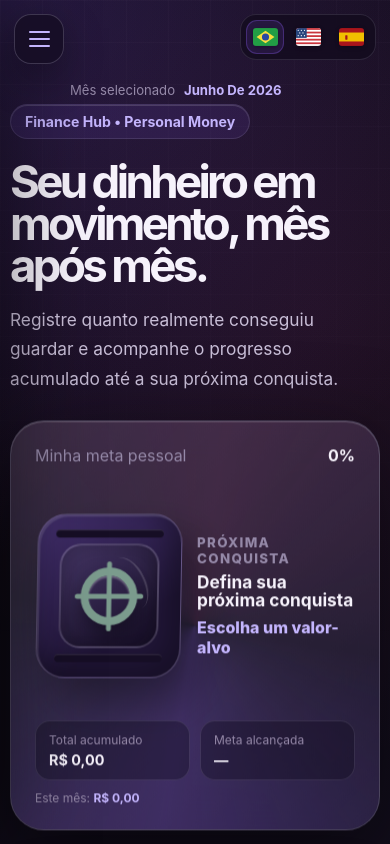
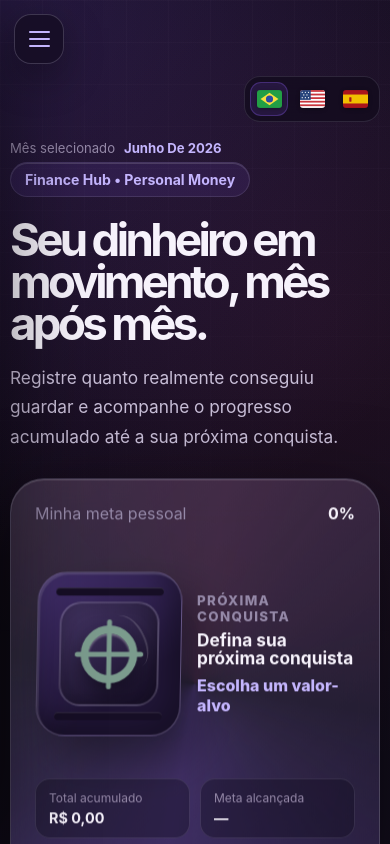
Before and after one commit to VinnySoares12/Finance-Hub, a React (Vite) app: page / in a window 390 px wide. Shown: the top 844 px of the page. Built offline with nearby package versions, Linux system fonts and the light colour scheme.

Commit message:
Mudanças no box dos idiomas

```diff
--- a/src/styles.css
+++ b/src/styles.css
@@ -272,12 +272,11 @@ button {
 }
 
 .language-selector {
-  position: fixed;
-  top: 24px;
-  right: 24px;
-  z-index: 60;
   display: flex;
+  justify-content: flex-end;
   gap: 5px;
+  width: fit-content;
+  margin: 0 0 16px auto;
   padding: 5px;
   border: 1px solid var(--border);
   border-radius: 16px;
@@ -1223,8 +1222,7 @@ select option {
   }
 
   .language-selector {
-    top: 14px;
-    right: 14px;
+    margin-bottom: 12px;
   }
 
   .language-selector button {
@@ -1233,7 +1231,6 @@ select option {
 
   .selected-month-chip {
     justify-content: flex-start;
-    padding-left: 60px;
   }
 
   .hero-copy h1 {
```
